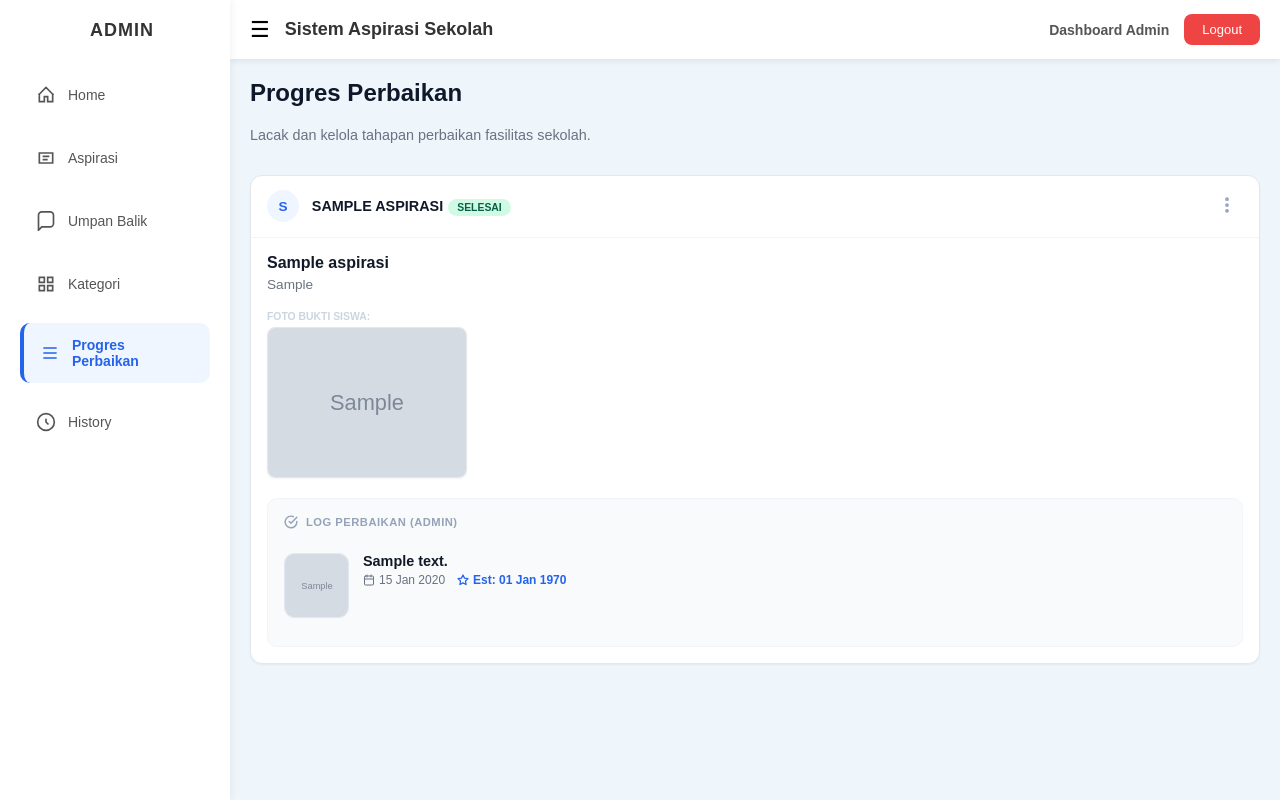
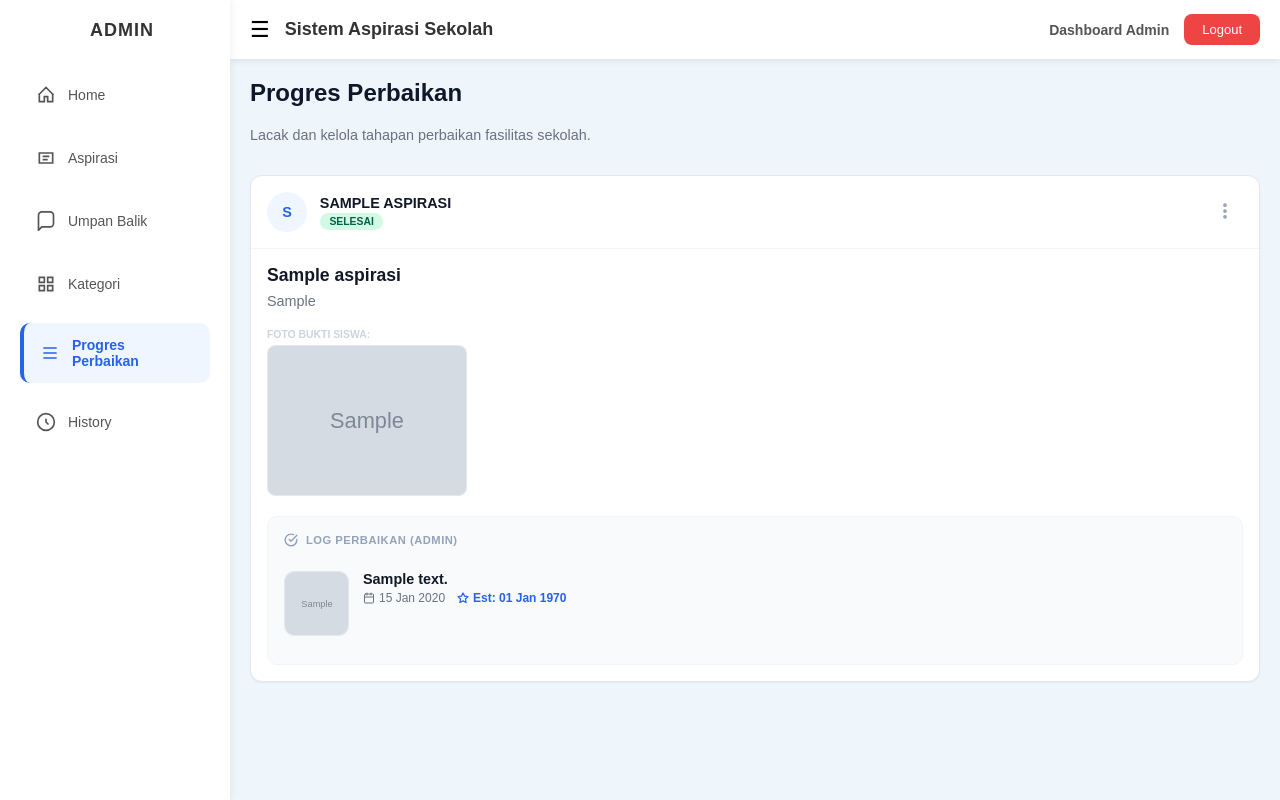
Before and after one commit to reifanazkia/ukk_3_reifanazkia, a PHP site: page /views/admin/progress_perbaikan.php in a window 1280 px wide. Run offline with PHP 8.4, Linux system fonts and the light colour scheme; the visitor is signed in with stand-in values (Sample User, id 1); tables that the repository leaves empty or names only in its code hold one stand-in row (values such as "Sample post"); grey boxes marked "Sample" are stand-in pictures.

Commit message:
tinggal di hosting

```diff
--- a/controllers/c_umpanbalik.php
+++ b/controllers/c_umpanbalik.php
@@ -3,7 +3,6 @@ if (session_status() === PHP_SESSION_NONE) {
     session_start();
 }
 
-// Hubungkan ke Model (Pastikan path ke models/m_umpanbalik.php benar)
 include_once __DIR__ . '/../models/m_umpanbalik.php';
 
 // Inisialisasi
--- a/views/admin/progress_perbaikan.php
+++ b/views/admin/progress_perbaikan.php
@@ -19,36 +19,61 @@ $data_aspirasi = $m_aspirasi->tampil_data();
 ?>
 
 <style>
+
     :root {
         --primary: #2563eb;
+        --primary-hover: #1d4ed8;
         --text-main: #111827;
         --text-muted: #6b7280;
         --border-color: #e5e7eb;
+        --bg-light: #f8fafc;
+        --white: #ffffff;
+        --shadow-sm: 0 1px 2px rgba(0,0,0,0.05);
+        --shadow-md: 0 10px 15px -3px rgba(0,0,0,0.1);
     }
 
+
+    .page-header { margin-bottom: 2rem; }
+    .page-title { font-weight: 800; color: var(--text-main); }
+    .text-muted { color: var(--text-muted); font-size: 0.9rem; }
+
+
     .card-aspirasi {
-        background: #ffffff;
+        background: var(--white);
         border: 1px solid var(--border-color);
         border-radius: 12px;
-        margin-bottom: 1rem;
-        box-shadow: 0 1px 2px rgba(0,0,0,0.05);
+        margin-bottom: 1.5rem;
+        box-shadow: var(--shadow-sm);
+        overflow: hidden;
     }
 
     .card-top {
         display: flex;
         align-items: center;
         justify-content: space-between;
-        padding: 0.8rem 1rem;
+        padding: 1rem;
         border-bottom: 1px solid #f3f4f6;
     }
 
+
     .user-meta { display: flex; align-items: center; gap: 0.8rem; }
+
     .avatar {
-        width: 2rem; height: 2rem; background: #eff6ff; color: var(--primary);
-        border-radius: 50%; display: flex; align-items: center; justify-content: center;
-        font-weight: 700; font-size: 0.85rem;
+        width: 2.5rem; height: 2.5rem;
+        background: #eff6ff; color: var(--primary);
+        border-radius: 50%;
+        display: flex; align-items: center; justify-content: center;
+        font-weight: 700; font-size: 0.9rem;
     }
-    .user-info-row .name { font-weight: 700; color: var(--text-main); font-size: 0.9rem; text-transform: uppercase; }
+
+    .user-info-row .name {
+        display: block;
+        font-weight: 700;
+        color: var(--text-main);
+        font-size: 0.9rem;
+        text-transform: uppercase;
+    }
+
 
     .badge {
         font-size: 0.65rem; font-weight: 800; padding: 0.2rem 0.6rem;
@@ -58,14 +83,30 @@ $data_aspirasi = $m_aspirasi->tampil_data();
     .badge-diproses { background: #fef3c7; color: #92400e; }
     .badge-selesai  { background: #d1fae5; color: #065f46; }
 
+
+    .aspirasi-title { font-size: 1.1rem; font-weight: 800; color: var(--text-main); margin: 1rem 1rem 0.25rem 1rem; }
+    .aspirasi-text { font-size: 0.9rem; color: var(--text-muted); margin: 0 1rem 1rem 1rem; line-height: 1.6; }
+
+    .aspirasi-foto-container { margin: 0 1rem 1rem 1rem; }
+    .foto-label { font-size: 0.65rem; font-weight: 800; color: #cbd5e1; margin-bottom: 6px; text-transform: uppercase; }
+    .aspirasi-img {
+        max-width: 200px; border-radius: 8px; border: 1px solid var(--border-color);
+        cursor: zoom-in; transition: opacity 0.2s;
+    }
+    .aspirasi-img:hover { opacity: 0.9; }
+
+
     .menu-container { position: relative; }
-    .btn-menu { background: none; border: none; cursor: pointer; color: #94a3b8; padding: 6px; border-radius: 50%; transition: 0.2s; }
+    .btn-menu {
+        background: none; border: none; cursor: pointer; color: #94a3b8;
+        padding: 8px; border-radius: 50%; transition: 0.2s;
+    }
     .btn-menu:hover { background: #f1f5f9; color: var(--primary); }
 
     .dropdown-menu {
         display: none; position: absolute; right: 0; top: 110%; width: 210px;
-        background: white; border: 1px solid var(--border-color); border-radius: 10px;
-        box-shadow: 0 10px 15px -3px rgba(0,0,0,0.1); z-index: 100; padding: 6px;
+        background: var(--white); border: 1px solid var(--border-color); border-radius: 10px;
+        box-shadow: var(--shadow-md); z-index: 100; padding: 6px;
     }
     .dropdown-menu.show { display: block; }
 
@@ -74,20 +115,24 @@ $data_aspirasi = $m_aspirasi->tampil_data();
         font-size: 13px; font-weight: 600; color: #4b5563; text-decoration: none;
         border-radius: 8px; cursor: pointer; border: none; width: 100%; background: none; text-align: left;
     }
-    .dropdown-item:hover { background: #f8fafc; color: var(--primary); }
+    .dropdown-item:hover { background: var(--bg-light); color: var(--primary); }
     .dropdown-item.text-danger:hover { background: #fff1f2; color: #e11d48; }
 
-    .aspirasi-title { font-size: 1rem; font-weight: 800; color: var(--text-main); margin: 1rem 1rem 0.2rem 1rem; }
-    .aspirasi-text { font-size: 0.85rem; color: var(--text-muted); margin: 0 1rem 1rem 1rem; line-height: 1.5; }
 
-    /* Perbaikan Style Foto Aspirasi ADMIN - Dikecilkan */
-    .aspirasi-foto-container { margin: 0 1rem 1rem 1rem; }
-    .aspirasi-img { max-width: 200px; /* Ukuran maksimal lebar dikecilkan */ border-radius: 8px; border: 1px solid #e5e7eb; cursor: zoom-in; box-shadow: 0 1px 2px rgba(0,0,0,0.05); }
+    .progress-section {
+        background: var(--bg-light); border-radius: 10px; padding: 1rem;
+        margin: 0 1rem 1rem 1rem; border: 1px solid #f1f5f9;
+    }
+    .progress-label {
+        display: flex; align-items: center; gap: 8px; font-size: 0.7rem;
+        font-weight: 800; color: #94a3b8; margin-bottom: 12px;
+        text-transform: uppercase; letter-spacing: 0.5px;
+    }
 
-    .progress-section { background: #f8fafc; border-radius: 10px; padding: 1rem; margin: 0 1rem 1rem 1rem; border: 1px solid #f1f5f9; }
-    .progress-label { display: flex; align-items: center; gap: 8px; font-size: 0.7rem; font-weight: 800; color: #94a3b8; margin-bottom: 12px; text-transform: uppercase; letter-spacing: 0.5px; }
-
-    .progress-item { display: flex; gap: 14px; padding: 12px 0; border-bottom: 1px dotted #e2e8f0; align-items: flex-start; }
+    .progress-item {
+        display: flex; gap: 14px; padding: 12px 0;
+        border-bottom: 1px dotted #e2e8f0; align-items: flex-start;
+    }
     .progress-item:last-child { border-bottom: none; }
 
     .progress-thumb {
--- a/views/admin/umpanbalik.php
+++ b/views/admin/umpanbalik.php
@@ -13,7 +13,7 @@ $data = $umpanbalik->tampil_data();
 ?>
 
 <style>
-    /* ================= CSS ASLI ANDA ================= */
+
     .page-title { margin-bottom: 5px; color: #111827; font-weight: 700; }
     .page-subtitle { color: #6b7280; font-size: 14px; margin-bottom: 25px; }
 
--- a/views/user/dashboard.php
+++ b/views/user/dashboard.php
@@ -13,15 +13,15 @@ if (!isset($_SESSION['data']) || $_SESSION['data']['role'] !== 'user') {
     exit;
 }
 
-// 1. Hitung Total Aspirasi
+// Hitung Total Aspirasi
 $query_total = mysqli_query($conn, "SELECT COUNT(*) as total FROM aspirasi");
 $data_total = mysqli_fetch_assoc($query_total);
 
-// 2. Hitung Proses (Status 'diproses')
+// Hitung Proses (Status 'diproses')
 $query_proses = mysqli_query($conn, "SELECT COUNT(*) as total FROM aspirasi WHERE status = 'diproses'");
 $data_proses = mysqli_fetch_assoc($query_proses);
 
-// 3. Hitung Selesai (Status 'selesai')
+// Hitung Selesai (Status 'selesai')
 $query_selesai = mysqli_query($conn, "SELECT COUNT(*) as total FROM aspirasi WHERE status = 'selesai'");
 $data_selesai = mysqli_fetch_assoc($query_selesai);
 ?>
--- a/views/user/history.php
+++ b/views/user/history.php
@@ -11,7 +11,7 @@ include '../layout/sidebar.php';
 $m_aspirasi = new aspirasi();
 $user_id = $_SESSION['data']['id'];
 
-// --- LOGIKA PAGINATION ---
+//  LOGIKA PAGINATION
 $jumlahDataPerHalaman = 10;
 $totalData = $m_aspirasi->hitung_total_aspirasi($user_id);
 $jumlahHalaman = ceil($totalData / $jumlahDataPerHalaman);
--- a/views/user/umpanbalik.php
+++ b/views/user/umpanbalik.php
@@ -50,7 +50,6 @@ $data = $umpanbalik->tampil_data($userId);
     .judul-aspirasi { font-size: 18px; font-weight: 700; color: #111827; }
     .isi-aspirasi { font-size: 15px; color: #4b5563; line-height: 1.6; margin: 12px 0; }
 
-    /* CSS Foto Bukti */
     .user-foto-aspirasi {
         max-width: 220px;
         border-radius: 8px;
```
Also changed, not shown: other parts of views/admin/progress_perbaikan.php (+31 -4 lines), models/m_aspirasi.php (+5 -5 lines), models/m_kategori.php (+5 -5 lines), views/admin/aspirasi.php (+7 -15 lines), views/user/aspirasi.php (+8 -10 lines), models/m_umpanbalik.php (indentation only).
